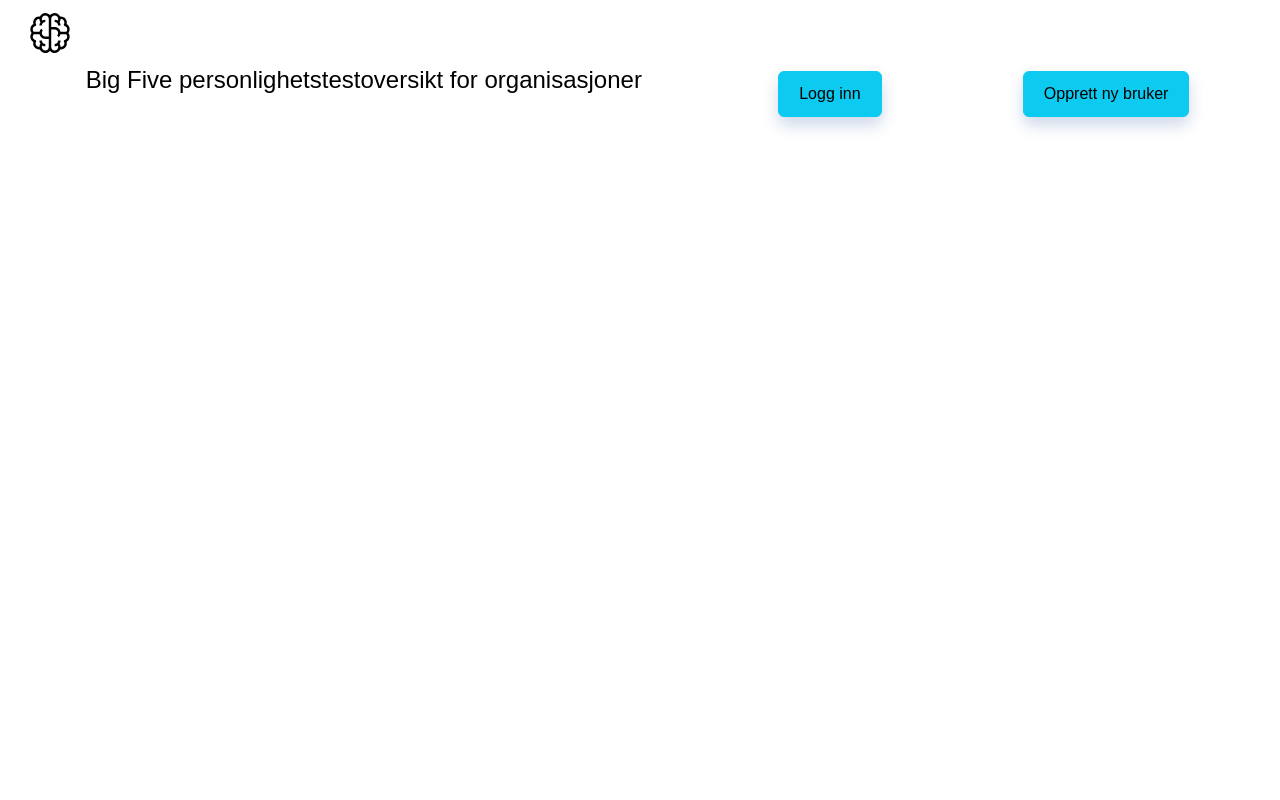
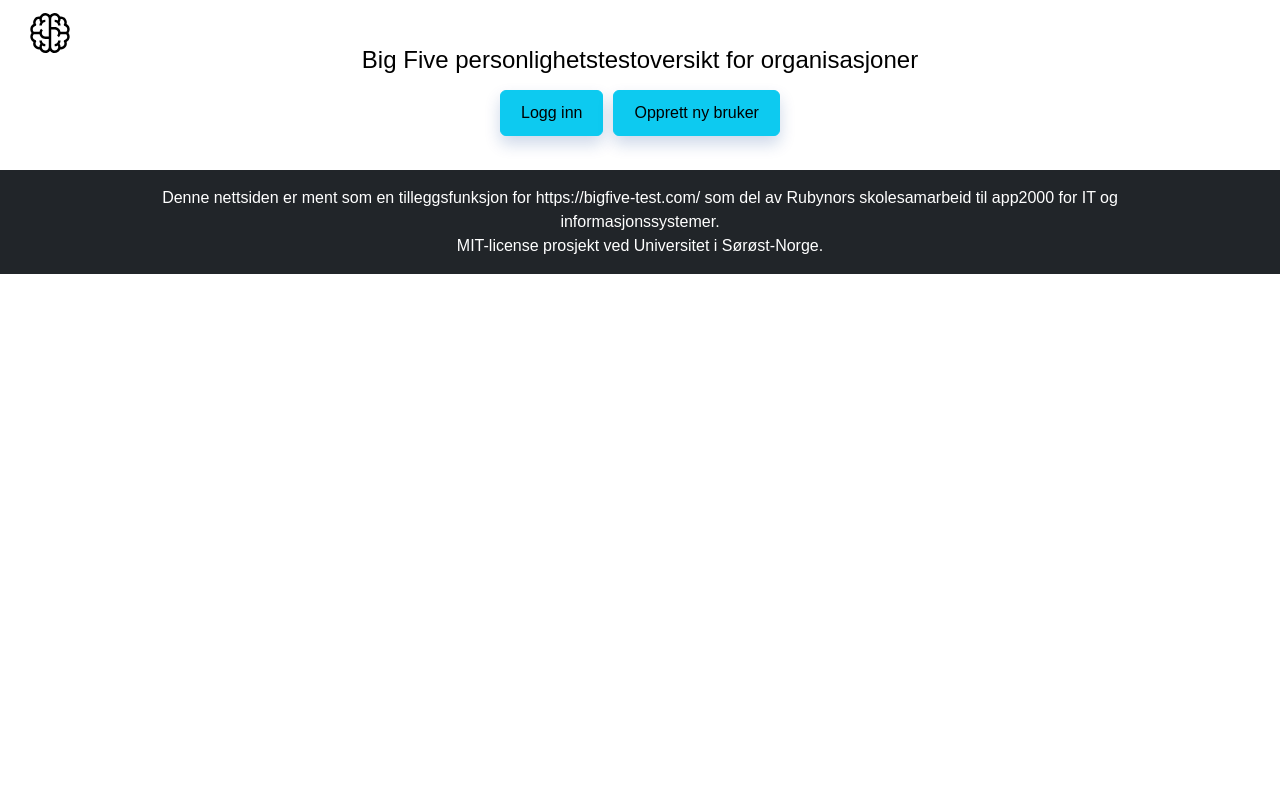
Before and after one commit to fielcool/app2000-gruppe13, a React (Create React App) app in the folder client/: page / in a window 1280 px wide. Shown: the top 800 px of the page. Built offline with nearby package versions, Linux system fonts and the light colour scheme.

Commit message:
modified:   client/src/App.js 	modified:   client/src/LoggedInUser.js

```diff
--- a/client/src/App.js
+++ b/client/src/App.js
@@ -21,8 +21,8 @@ export default function App() {
   return (
     <>
       <Header />
-      <div className="main text-center">
-        <h1 className="intro-heading">Big Five personlighetstestoversikt for organisasjoner</h1>
+      <div className="main-page text-center">
+        <h1 >Big Five personlighetstestoversikt for organisasjoner</h1>
         <button onClick={handleUserLoginClick} className="btn btn-info btn-md fp-button shadow-custom">
           Logg inn
         </button>
--- a/client/src/LoggedInUser.js
+++ b/client/src/LoggedInUser.js
@@ -72,7 +72,7 @@ const LoggedInUser = () => {
 
   return (
       <div className="main">
-        <Card style={{ width: '36rem' }}>
+        <Card>
           <Card.Body>
             <Card.Title>
               <h1>Din profil</h1>
```
